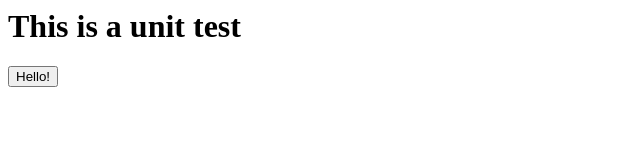
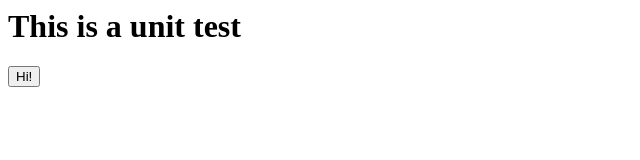
Before and after one commit to atulabhi/html-test, a website: page index.html in a window 1280 px wide. Both pictures are taken after a click on the button "Click here". Shown: the full height of the page, 0-640 px from the left. Drawn offline with Linux system fonts and the light colour scheme.

Commit message:
Update index.html

```diff
--- a/index.html
+++ b/index.html
@@ -3,7 +3,7 @@
   <h1>This is a unit test</h1>
   <script type="text/javascript">
   function change() {
-    document.getElementById("click-here").value = "Hello!";
+    document.getElementById("click-here").value = "Hi!";
   }
  </script>
  </head>
```
